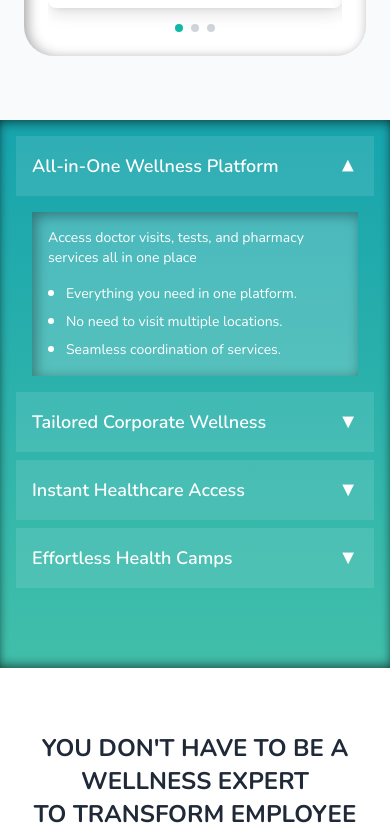
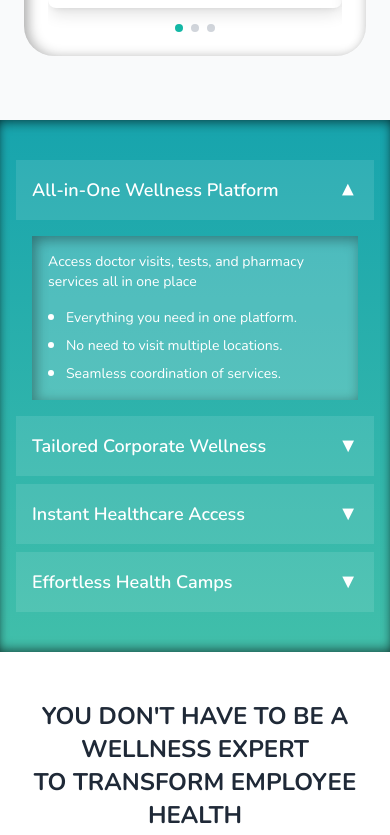
Before and after one commit to Febin-Joseph/checkmed, a Next.js app: page / in a window 390 px wide. Shown: the part 1860-2695 px from the top of the page. Built offline with nearby package versions, Linux system fonts and the light colour scheme; a web font is replaced by a local one.

Commit message:
height fix

```diff
--- a/src/app/section/Gallery.jsx
+++ b/src/app/section/Gallery.jsx
@@ -22,9 +22,9 @@ const Gallery = () => {
 
   return (
     <div
-      className={`min-h-80 ${isMobile ? 'pb-20' : 'min-h-[120vh]'} bg-gradient-to-b from-[#17A4AD] to-[#41BFAA] p-4 md:p-6 lg:p-10 relative`}
+      className={`min-h-20 ${isMobile ? 'pb-10' : 'min-h-[120vh]'} bg-gradient-to-b from-[#17A4AD] to-[#41BFAA] p-4 md:p-6 lg:p-10 relative pt-10`}
       style={{
-        boxShadow: 'inset 0px 6px 12px -4px rgba(0, 0, 0, 0.6), inset 0px -6px 12px -4px rgba(0, 0, 0, 0.6)' // Bold blue inner shadow
+        boxShadow: 'inset 0px 6px 12px -4px rgba(0, 0, 0, 0.6), inset 0px -6px 12px -4px rgba(0, 0, 0, 0.6)'
       }}
     >
       <div className="w-full max-w-6xl mx-auto">
--- a/src/app/section/HealthCTA.jsx
+++ b/src/app/section/HealthCTA.jsx
@@ -4,7 +4,7 @@ import Button from "../components/common/Button";
 
 const HealthCTA = () => (
   <div className="relative">
-    <div className="bg-white mx-auto mt-10 p-6 sm:p-8 rounded-lg text-center max-w-full mb-5">
+    <div className="bg-white mx-auto mt-6 p-6 sm:p-8 rounded-lg text-center max-w-full mb-5">
       <h1 className="text-2xl sm:text-3xl font-bold text-gray-800 mb-4 leading-snug sm:leading-tight">
         YOU DON&apos;T HAVE TO BE A WELLNESS EXPERT<br />
         TO TRANSFORM EMPLOYEE<br />
```
